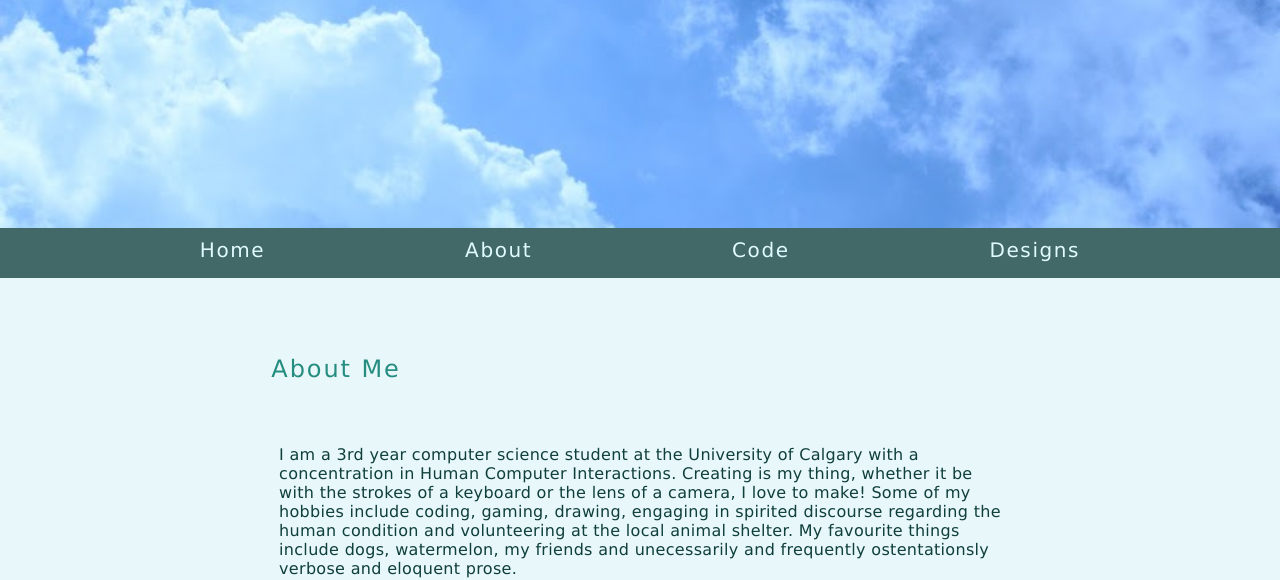
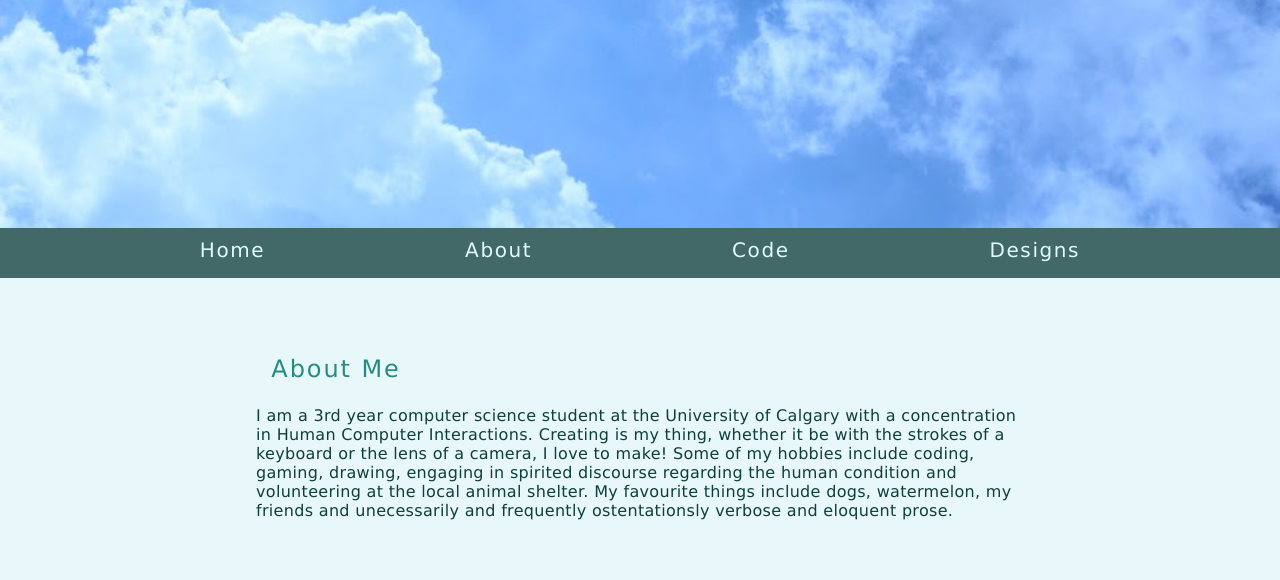
Before and after one commit to wesley-tang/wesley-tang.github.io, a plain HTML site: page about.html in a window 1280 px wide. Shown: the part 372-952 px from the top of the page. Drawn offline with Linux system fonts and the light colour scheme.

Commit message:
Minor fix

```diff
--- a/about.html
+++ b/about.html
@@ -19,11 +19,9 @@
 			<div class="heading">
 				<h1>About Me</h1>
 			</div>
-			<div class="contents" id="bio-content">
-				<p id="bio">
-					I am a 3rd year computer science student at the University of Calgary with a concentration in Human Computer Interactions. Creating is my thing, whether it be with the strokes of a keyboard or the lens of a camera, I love to make! Some of my hobbies include coding, gaming, drawing, engaging in spirited discourse regarding the human condition and volunteering at the local animal shelter. My favourite things include dogs, watermelon, my friends and unecessarily and frequently ostentationsly verbose and eloquent prose.
-				</p>
-			</div>
+			<p>
+				I am a 3rd year computer science student at the University of Calgary with a concentration in Human Computer Interactions. Creating is my thing, whether it be with the strokes of a keyboard or the lens of a camera, I love to make! Some of my hobbies include coding, gaming, drawing, engaging in spirited discourse regarding the human condition and volunteering at the local animal shelter. My favourite things include dogs, watermelon, my friends and unecessarily and frequently ostentationsly verbose and eloquent prose.
+			</p>
 		</div>
 	</section>
 	<section>
```
